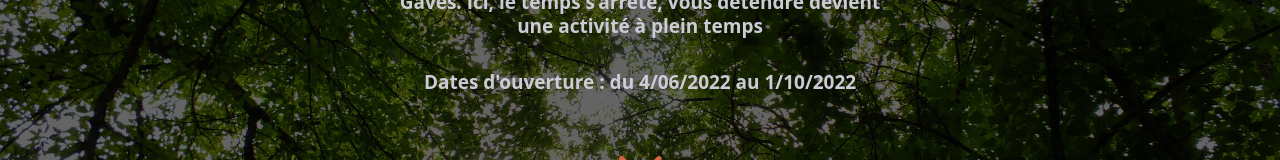
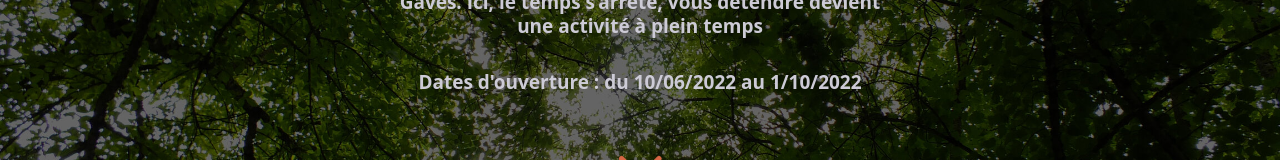
Before and after one commit to ChleaBourtoule/Viscos, a React (Vite) app: page / in a window 1280 px wide. Shown: the part 499-659 px from the top of the page. Built offline with nearby package versions, Linux system fonts and the light colour scheme.

Commit message:
Date changed

```diff
--- a/src/components/Pages/Home.jsx
+++ b/src/components/Pages/Home.jsx
@@ -14,9 +14,9 @@ const Home = ({ lang }) => {
     nl: `De Viscos is een 2 sterrencamping, volgens de Franse normen van 2017. De camping ligt in een weelderig groene omgeving met veel verschillende bomen. Vanaf de camping heb je een prachtig uitzicht op de valei van de Gaves. De tijd lijkt hier stil te staan, het is dan ook niet moeilijk om volop te genieten en te relaxen`,
   };
   const dates = {
-    fr: `Dates d'ouverture : du 4/06/2022 au 1/10/2022`,
-    en: `Opening: 6/4/2022 — 10/1/2022`,
-    nl: `Opening: 6/4/2022 — 10/1/2022`,
+    fr: `Dates d'ouverture : du 10/06/2022 au 1/10/2022`,
+    en: `Opening: 6/10/2022 — 10/1/2022`,
+    nl: `Opening: 6/10/2022 — 10/1/2022`,
   };
   const curistsTitle = {
     fr: `Offre spéciale curistes`,
```
